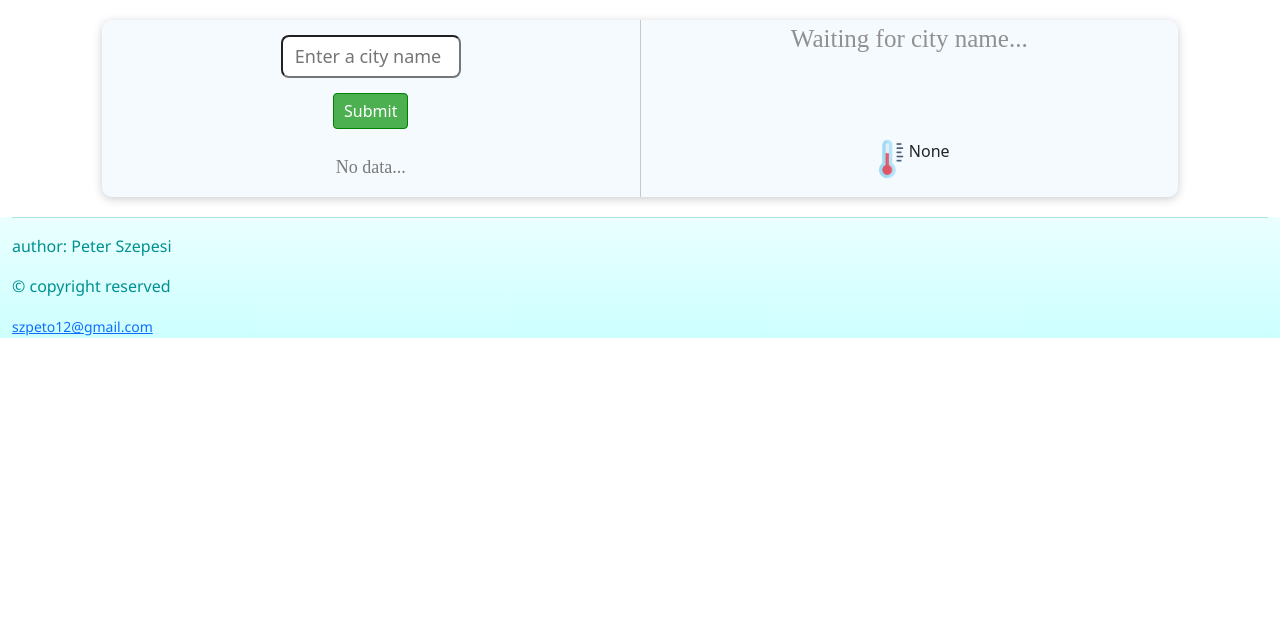
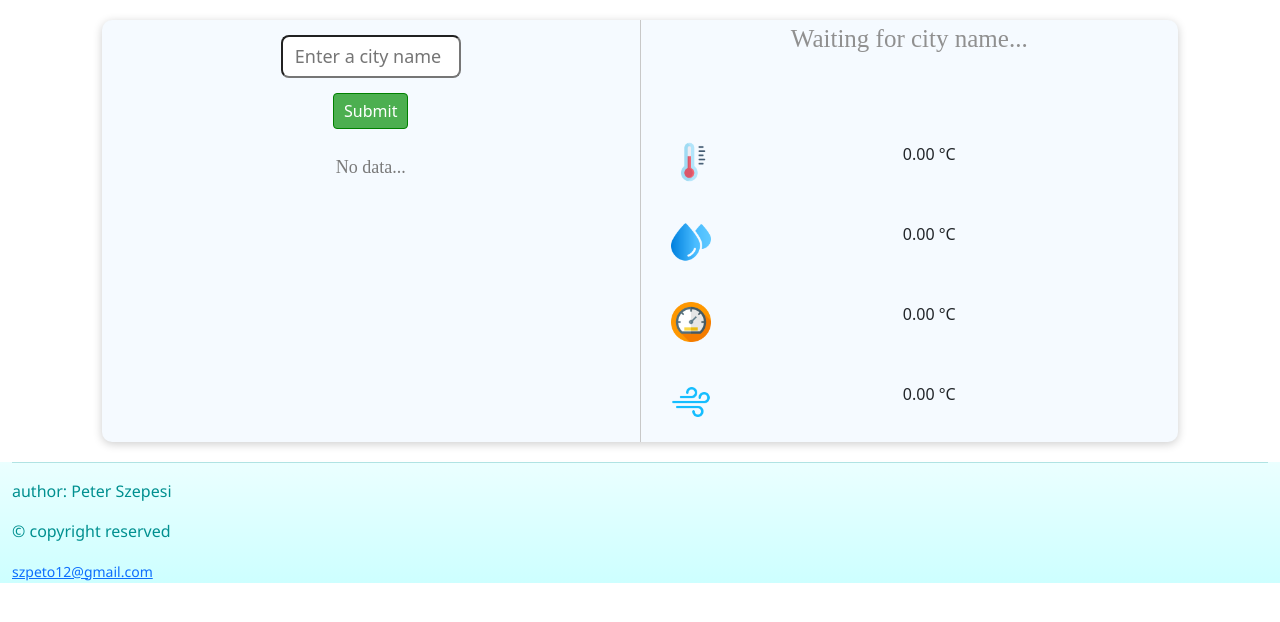
Before and after one commit to SzPeto/Python-Flask-website, a Flask app: page /weather-app in a window 1280 px wide. Shown: the part 56-678 px from the top of the page. Run offline with Flask 3, Linux system fonts and the light colour scheme.

Commit message:
Version v 0.2.7

```diff
--- a/Main.py
+++ b/Main.py
@@ -27,14 +27,16 @@ def weather_app():
             return render_template("weather-app.html", title = "Weather app by Peter Szepesi",
                                    data = weather_app_object.data, local_time = weather_app_object.local_time,
                                    weather_icon = weather_app_object.weather_icon_path,
-                                   temperature = weather_app_object.temperature)
+                                   temperature = weather_app_object.temperature,
+                                   temp_sign = weather_app_object.temp_sign)
         else:
             return redirect("/weather-app")
 
     return render_template("weather-app.html", title = "Weather app by Peter Szepesi",
                            data = weather_app_object.data, local_time = weather_app_object.local_time,
                            weather_icon = weather_app_object.weather_icon_path,
-                           temperature = weather_app_object.temperature)
+                           temperature = weather_app_object.temperature,
+                           temp_sign = weather_app_object.temp_sign)
 
 # Main *******************************************************************************************************
 if __name__ == "__main__":
--- a/static/Styles/styles.css
+++ b/static/Styles/styles.css
@@ -1,3 +1,4 @@
+/* Main **************************************************************************************************** */
 .navbar {
     background: linear-gradient(to top, rgb(205, 255, 255), rgb(235, 255, 255)); !important;
 }
@@ -18,6 +19,7 @@ footer {
     background: linear-gradient(to top, rgb(205, 255, 255), rgb(235, 255, 255));
 }
 
+/* Layout **************************************************************************************************** */
 .h-box-main {
     display: flex;
     flex-direction: row;
@@ -43,13 +45,17 @@ footer {
     align-items: center;
 }
 
-.h-box-temperature {
+.h-box-data {
     display: flex;
     flex-direction: row;
     align-items: center;
     flex: 1;
+    justify-content: flex-start;
+    width: 100%;
+    padding: 20px 30px 20px 30px;
 }
 
+/* Other ***************************************************************************************************** */
 #city-submit {
   padding: 5px 10px;
   background-color: rgb(76, 175, 80);
@@ -89,3 +95,23 @@ input[type="text"] {
     font-family: Bahnschrift;
     color: rgb(122, 122, 122);
 }
+
+#temp-icon {
+    text-align: left;
+}
+
+.data-label {
+    align-items: right;
+}
+
+.data-icon {
+    width: 40px; /* fixed width to align left */
+    display: flex;
+    justify-content: flex-start;
+}
+
+.data-content {
+    flex: 1; /* takes up remaining space */
+    display: flex;
+    justify-content: center; /* ✅ centers text horizontally */
+}
--- a/templates/weather-app.html
+++ b/templates/weather-app.html
@@ -38,10 +38,44 @@
                         <p id="description-label">{{ data.get("weather")[0].get("description") }}</p>
                     {% endif %}
 
-                    <div class="h-box-temperature">
-                        <img src="{{ url_for('static', filename='Images/temperature - minimalist.png') }}"
-                        width="40">
-                        <p id="tmperature-label">{{ temperature }}</p>
+                    <div class="h-box-data">
+                        <div class="data-icon">
+                            <img src="{{ url_for('static', filename='Images/temperature - minimalist.png') }}"
+                            width="40" id="temp-icon">
+                        </div>
+                        <div class="data-content">
+                            <p class="data-label">{{ temperature }} {{ temp_sign }}</p>
+                        </div>
+                    </div>
+
+                    <div class="h-box-data">
+                        <div class="data-icon">
+                            <img src="{{ url_for('static', filename='Images/humidity.png') }}"
+                            width="40" id="humidity-icon">
+                        </div>
+                        <div class="data-content">
+                            <p class="data-label">{{ temperature }} {{ temp_sign }}</p>
+                        </div>
+                    </div>
+
+                    <div class="h-box-data">
+                        <div class="data-icon">
+                            <img src="{{ url_for('static', filename='Images/pressure - minimalist.png') }}"
+                            width="40" id="pressure-icon">
+                        </div>
+                        <div class="data-content">
+                            <p class="data-label">{{ temperature }} {{ temp_sign }}</p>
+                        </div>
+                    </div>
+
+                    <div class="h-box-data">
+                        <div class="data-icon">
+                            <img src="{{ url_for('static', filename='Images/wind - minimalist.png') }}"
+                            width="40" id="wind-icon">
+                        </div>
+                        <div class="data-content">
+                            <p class="data-label">{{ temperature }} {{ temp_sign }}</p>
+                        </div>
                     </div>
 
                 </div>
```
Also changed, not shown: css - display types.txt (added, +13 -0 lines), weather_app.py (+6 -3 lines), 1 other file.
